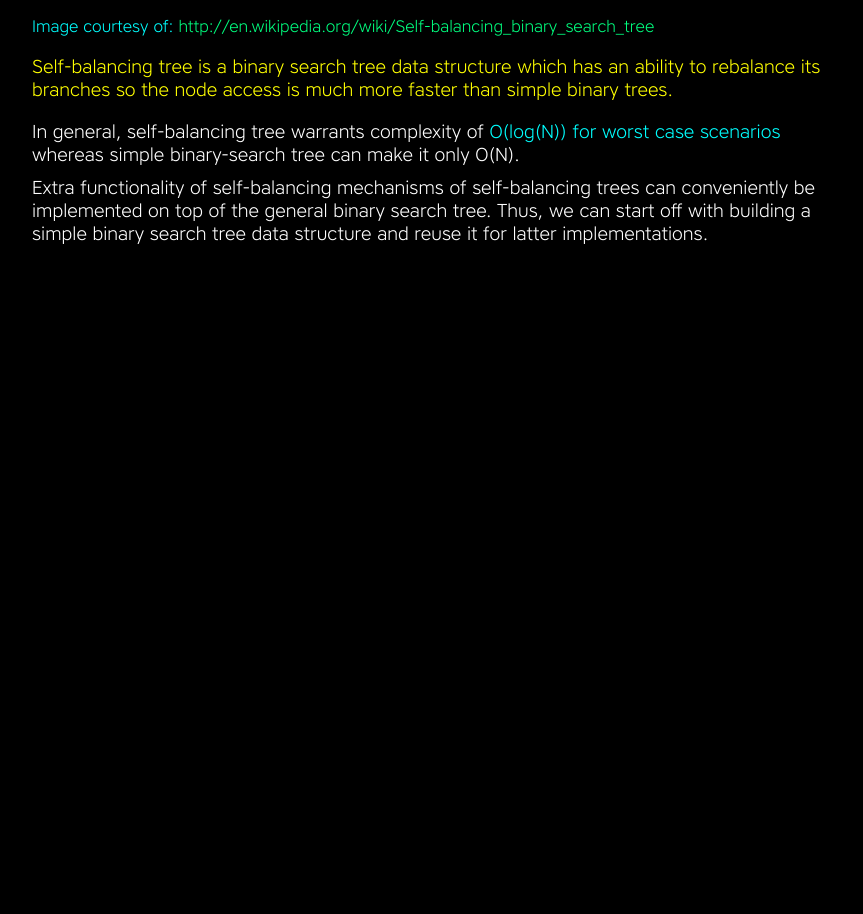
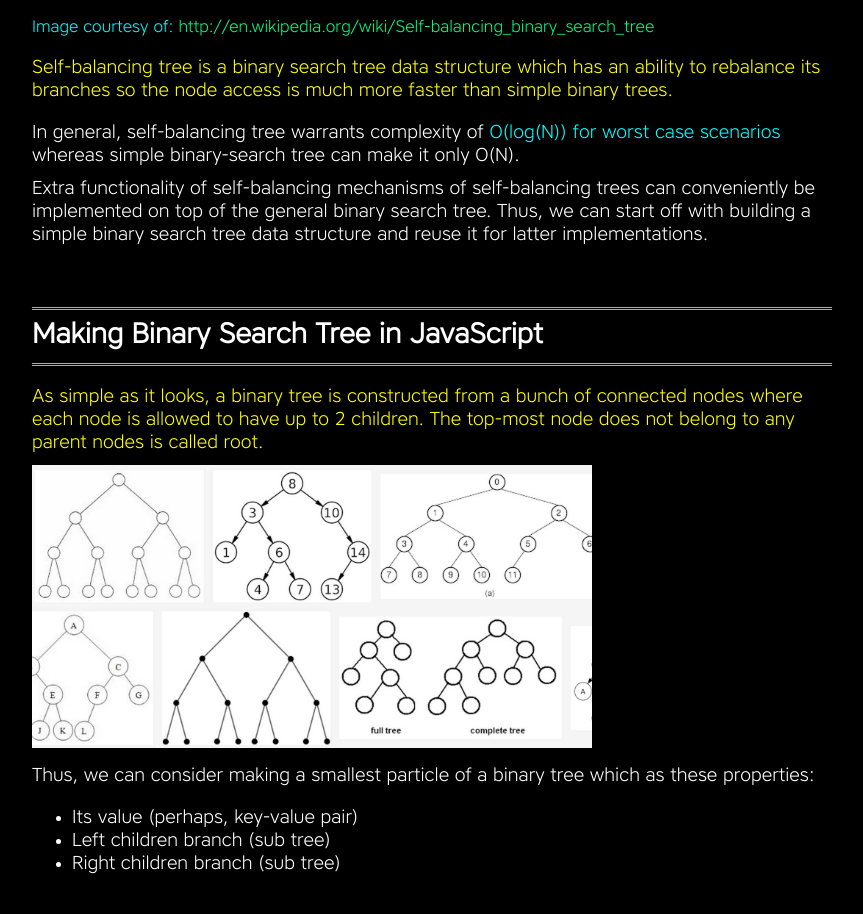
Before and after one commit to starcolon/Site, a plain HTML site: page blog/self-balancing-tree-with-javascript/index.html in a window 1280 px wide. Shown: the part 1121-2035 px from the top of the page, without its empty margins (208-1071 px from the left). Before the commit the page ends 1398 px from the top, so only its background shows below. Drawn offline with Linux system fonts and the light colour scheme; a small style sheet from the web is missing.

Commit message:
ADD IMAGES TO BLOG

```diff
--- a/blog/self-balancing-tree-with-javascript/index.html
+++ b/blog/self-balancing-tree-with-javascript/index.html
@@ -88,5 +88,23 @@
 				Extra functionality of self-balancing mechanisms of self-balancing trees can conveniently be implemented on top of the general binary search tree. Thus, we can start off with building a simple binary search tree data structure and reuse it for latter implementations.
 			</div>
 		</section>
+		<section class="black centered" style="padding:20px 0">
+			<div style="margin:10px auto;width:800px;color:white">
+				<h1 class="big">Making Binary Search Tree in JavaScript</h1>
+				<span class="yellow">As simple as it looks, a binary tree is constructed from a bunch of connected nodes where each node is allowed to have up to 2 children. The top-most node does not belong to any parent nodes is called root.</span>
+			</div>
+			<div style="margin:10px auto;width:800px;color:white">
+				<img src="../../IMG/ARTWORK/tree-01.jpg" width="70%"/>
+			</div>
+			<div style="margin:10px auto;width:800px;color:white">
+				Thus, we can consider making a smallest particle of a binary tree which as these properties:
+				<ul>
+					<li>Its value (perhaps, key-value pair)</li>
+					<li>Left children branch (sub tree)</li>
+					<li>Right children branch (sub tree)</li>
+				</ul>
+			</div>
+
+		</section>
 	</body>
 </html>
```
Also changed, not shown: IMG/ARTWORK/tree-01.jpg (added), IMG/ARTWORK/tree-02.jpg (added).
